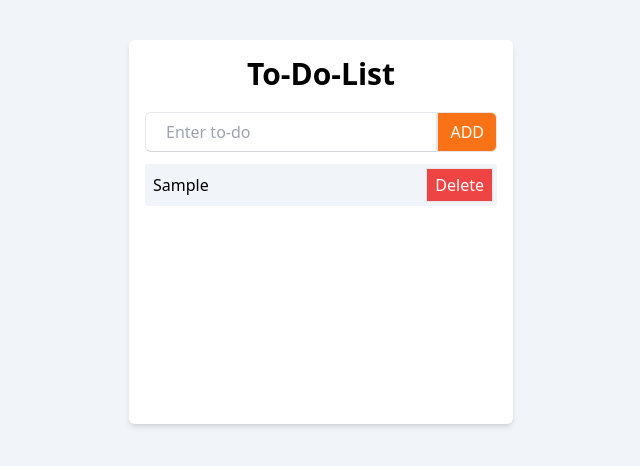
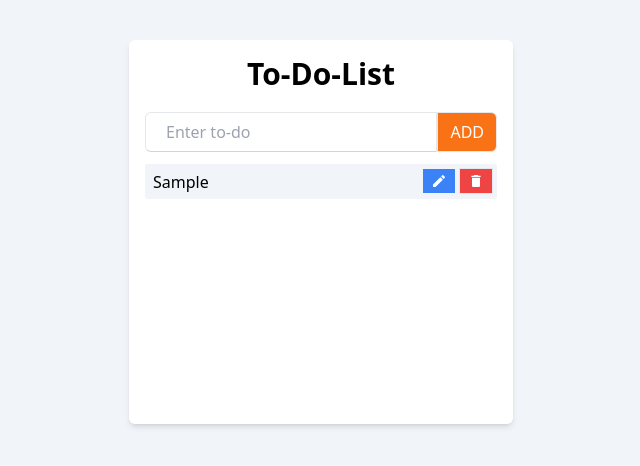
Before and after one commit to riyyan-optiverse/Landing-page-reactjs, a React (Vite) app: page / in a window 1280 px wide. Both pictures are taken after typing "Sample" into the empty fields and a click on the button "ADD". Shown: the top 466 px of the page, without its empty margins (319-959 px from the left). Built offline with nearby package versions, Linux system fonts and the light colour scheme.

Commit message:
fix: added edit button and modified some code

```diff
--- a/package.json
+++ b/package.json
@@ -13,6 +13,7 @@
     "moment": "^2.30.1",
     "react": "^19.2.0",
     "react-dom": "^19.2.0",
+    "react-icons": "^5.6.0",
     "react-router-dom": "^7.13.0"
   },
   "devDependencies": {
--- a/src/App.jsx
+++ b/src/App.jsx
@@ -1,16 +1,32 @@
-import { useState, useEffect } from "react";
+import { useState, useEffect, useRef } from "react";
+import { MdEdit, MdDelete } from "react-icons/md";
 const APP = () => {
   const [todos, setTodos] = useState([]);
   const [input, setInput] = useState("");
+  const [editIndex, setEditIndex] = useState(null);
+  const inputRef = useRef(null);
 
   const addToDo = () => {
     if (input.trim() === "") return;
-    else {
-      const updatedTodos = [...todos, input];
+    if (
+      todos.some((todo) => todo.toLowerCase() === input.trim().toLowerCase())
+    ) {
+      alert("To-do already exist");
+      return;
+    }
+    let updatedTodos;
+
+    if (editIndex !== null) {
+      updatedTodos = todos.map((todo, index) =>
+        index === editIndex ? input.trim() : todo,
+      );
+      setEditIndex(null);
+    } else {
+      updatedTodos = [...todos, input.trim()];
+    }
     setTodos(updatedTodos);
     localStorage.setItem("todos", JSON.stringify(updatedTodos));
     setInput("");
-    }
   };
 
   useEffect(() => {
@@ -23,6 +39,11 @@ const APP = () => {
     setTodos(updatedtodos);
     localStorage.setItem("todos", JSON.stringify(updatedtodos));
   };
+  const editTodo = (index) => {
+    setInput(todos[index]);
+    setEditIndex(index);
+    inputRef.current?.focus();
+  };
 
   return (
     <>
@@ -34,6 +55,7 @@ const APP = () => {
             </div>
             <div className="flex justify-start  mt-5">
               <input
+                ref={inputRef}
                 type="text"
                 value={input}
                 onChange={(e) => setInput(e.target.value)}
@@ -55,12 +77,20 @@ const APP = () => {
                     className="flex justify-between bg-slate-100 p-1 pl-2 items-center rounded-sm"
                   >
                     <span>{todo}</span>
+                    <div>
+                      <button
+                        onClick={() => editTodo(index)}
+                        className="bg-blue-500 text-white px-2 py-1 mr-1 hover:bg-blue-600"
+                      >
+                        <MdEdit/>
+                      </button>
                       <button
                         onClick={() => deleteTodo(index)}
                         className="bg-red-500 text-white border px-2 py-1 hover:bg-red-600"
                       >
-                      Delete
+                        <MdDelete/>
                       </button>
+                    </div>
                   </li>
                 ))}
               </ul>
```
Also changed, not shown: 1 other file (tests, documents, lock files or other folders). Lines whose indentation alone changed are shown as unchanged.
